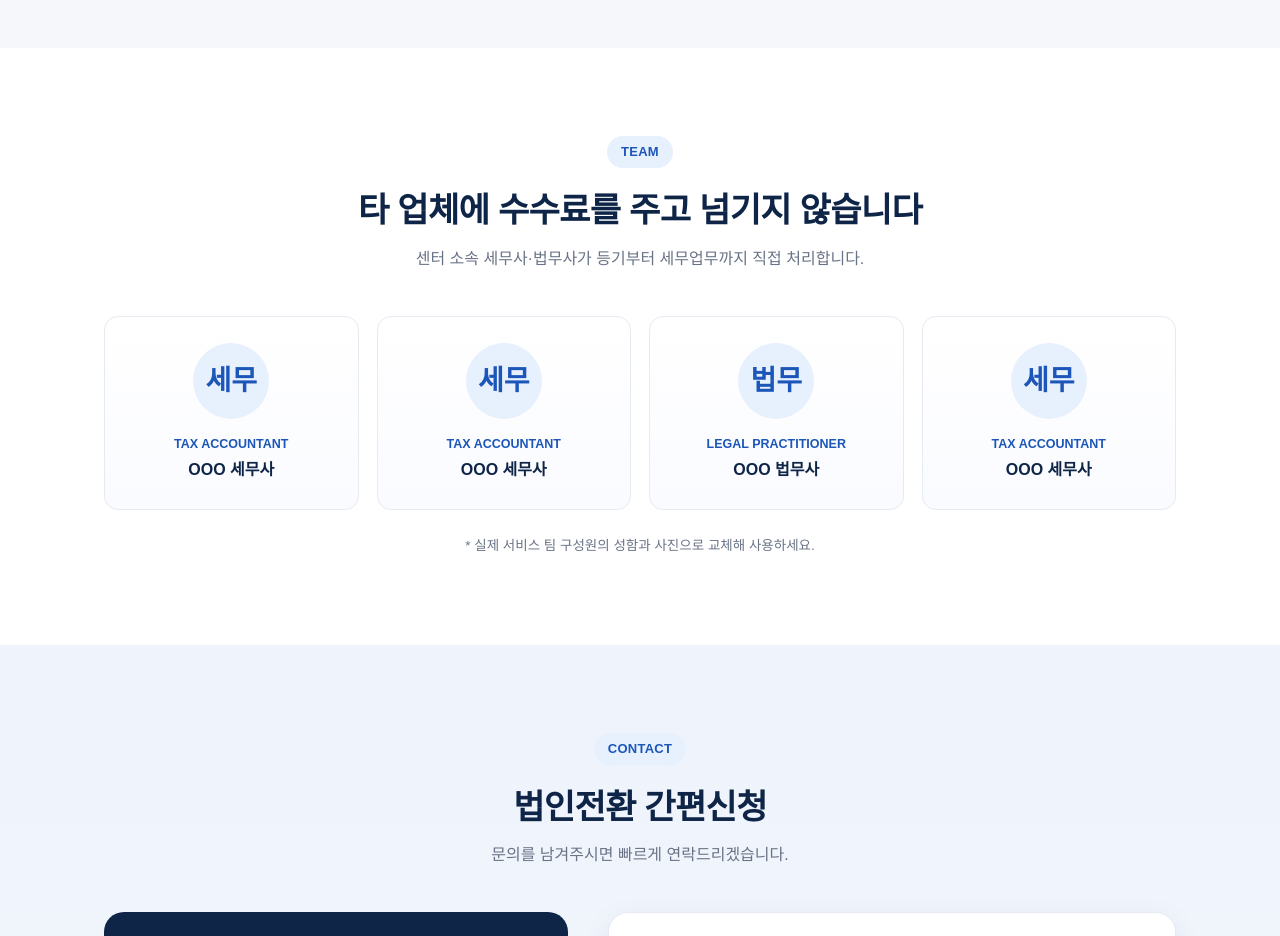
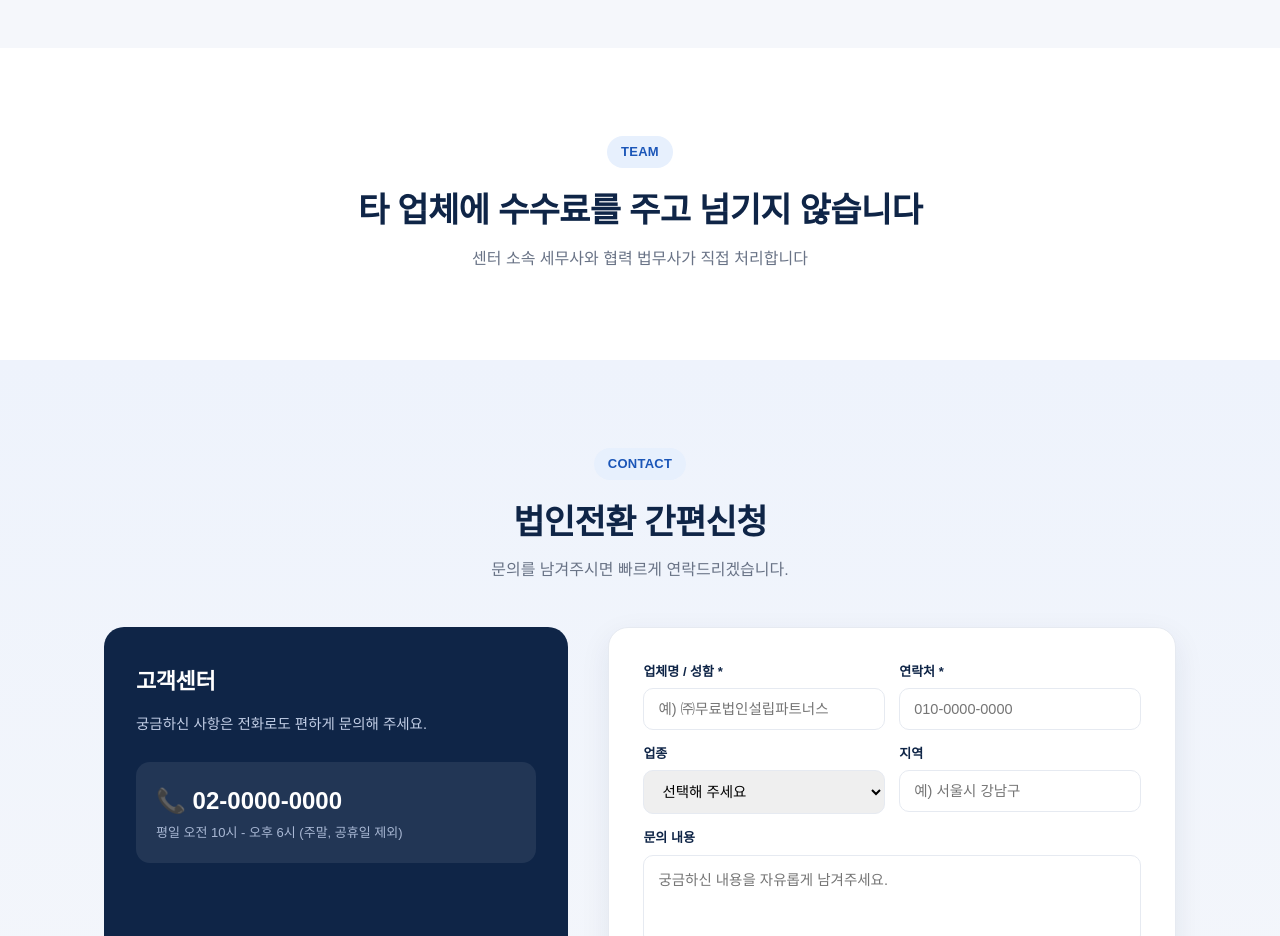
Before and after one commit to majortax/corp-startup-landing, a plain HTML site: page index.html in a window 1280 px wide. Shown: the part 4976-5912 px from the top of the page. Drawn offline with Linux system fonts and the light colour scheme.

Commit message:
Update team section copy and remove member cards
Co-Authored-By: Claude Sonnet 5.5 <noreply@anthropic.com>

```diff
--- a/index.html
+++ b/index.html
@@ -273,28 +273,8 @@
 
   /* ===== Team ===== */
   .team{background:var(--card);}
-  .team-grid{display:grid;grid-template-columns:repeat(4,1fr);gap:18px;}
-  .team-card{
-    border:1px solid var(--border);border-radius:var(--radius);padding:26px 18px;text-align:center;
-    background:linear-gradient(180deg,#fff, #fafbff);
-    transition:transform .2s ease, box-shadow .2s ease, border-color .2s ease;
-    cursor:default;
-  }
-  .team-card:hover{
-    transform:translateY(-6px) scale(1.05);
-    box-shadow:0 16px 32px rgba(27,86,184,.18);
-    border-color:var(--blue-500);
-    position:relative;z-index:2;
-  }
-  .team-avatar{
-    width:76px;height:76px;border-radius:50%;margin:0 auto 16px;background:var(--blue-100);
-    display:flex;align-items:center;justify-content:center;font-size:28px;color:var(--blue-600);font-weight:800;
-  }
-  .team-role{color:var(--blue-600);font-size:12.5px;font-weight:700;margin-bottom:4px;}
-  .team-name{font-weight:800;font-size:16px;color:var(--navy-900);}
-  .team-note{
-    text-align:center;color:var(--muted);font-size:13.5px;margin-top:26px;
-  }
+  .team .section-head{margin-bottom:0;}
+  .team .section-sub{margin-bottom:0;}
 
   /* ===== Contact ===== */
   .contact{background:linear-gradient(180deg,#eef3fc,var(--bg));}
@@ -368,7 +348,6 @@
     .growth-highlight .btn{width:100%;}
     .process-grid{grid-template-columns:repeat(2,1fr);row-gap:36px;}
     .process-grid::before{display:none;}
-    .team-grid{grid-template-columns:repeat(2,1fr);}
     .contact-grid{grid-template-columns:1fr;}
     .form-row{grid-template-columns:1fr;}
     .status-table{--status-row-h:46px;}
@@ -606,15 +585,8 @@
     <div class="section-head">
       <span class="eyebrow">TEAM</span>
       <h2 class="section-title">타 업체에 수수료를 주고 넘기지 않습니다</h2>
-      <p class="section-sub">센터 소속 세무사·법무사가 등기부터 세무업무까지 직접 처리합니다.</p>
+      <p class="section-sub">센터 소속 세무사와 협력 법무사가 직접 처리합니다</p>
     </div>
-    <div class="team-grid">
-      <div class="team-card"><div class="team-avatar">세무</div><div class="team-role">TAX ACCOUNTANT</div><div class="team-name">OOO 세무사</div></div>
-      <div class="team-card"><div class="team-avatar">세무</div><div class="team-role">TAX ACCOUNTANT</div><div class="team-name">OOO 세무사</div></div>
-      <div class="team-card"><div class="team-avatar">법무</div><div class="team-role">LEGAL PRACTITIONER</div><div class="team-name">OOO 법무사</div></div>
-      <div class="team-card"><div class="team-avatar">세무</div><div class="team-role">TAX ACCOUNTANT</div><div class="team-name">OOO 세무사</div></div>
-    </div>
-    <p class="team-note">* 실제 서비스 팀 구성원의 성함과 사진으로 교체해 사용하세요.</p>
   </div>
 </section>
 
```
